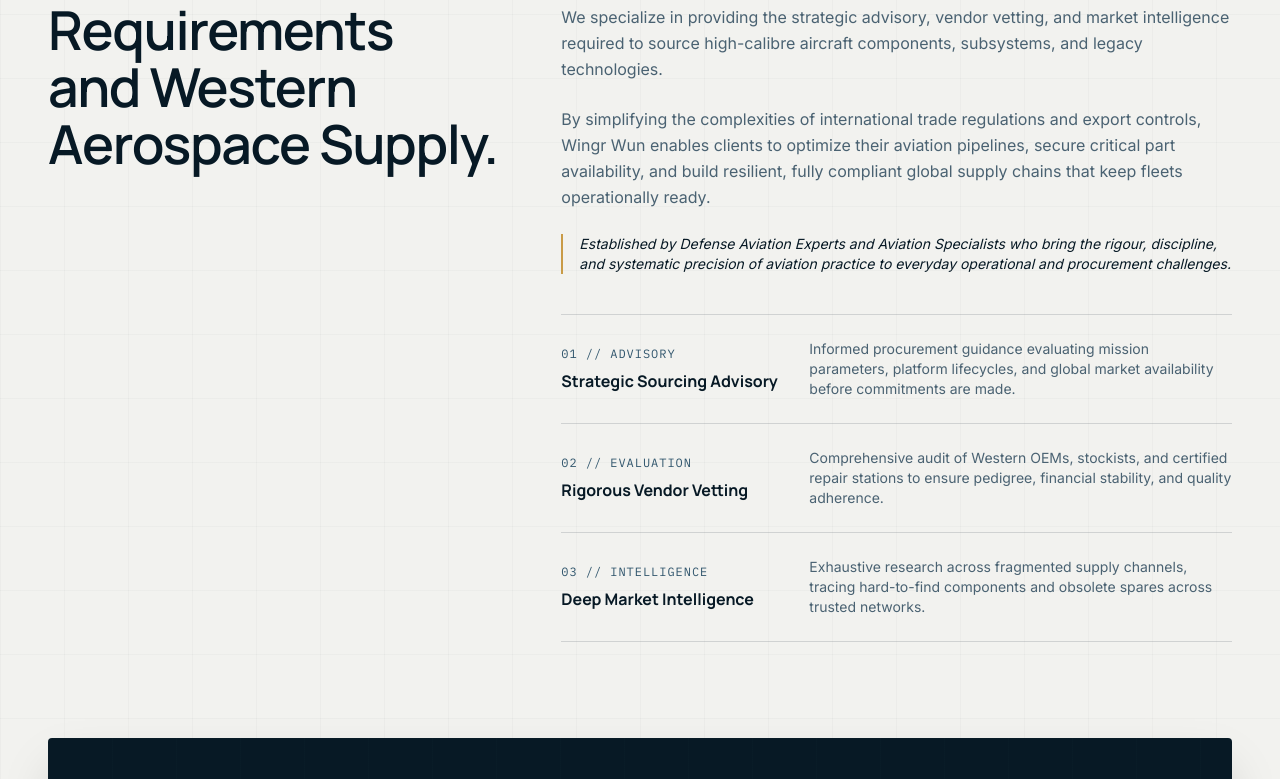
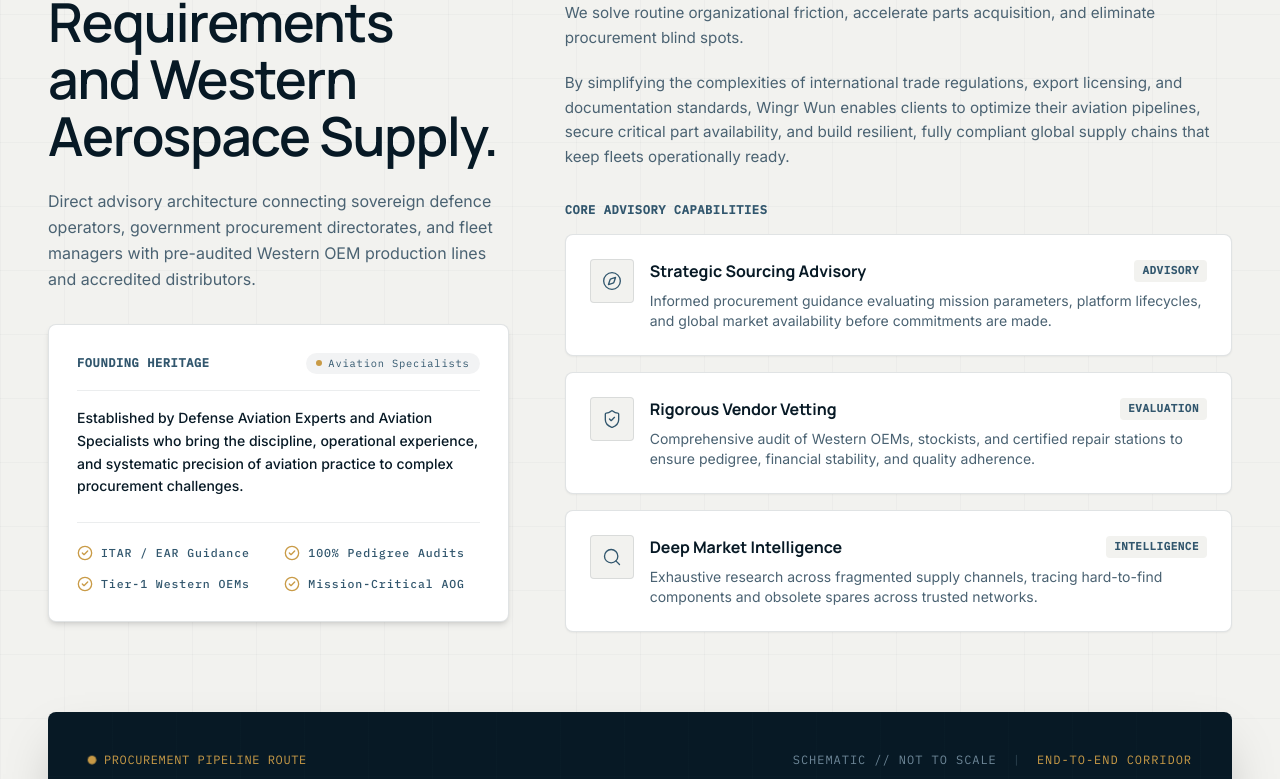
Before and after one commit to digitalerena5-dotcom/Wingr-Wun, a React (Vite) app: page / in a window 1280 px wide. Shown: the part 1195-1974 px from the top of the page. Built offline with nearby package versions, Linux system fonts and the light colour scheme.

Commit message:
Elevate About section styling, executive credentials card, and core advisory capabilities

```diff
--- a/src/components/About/About.jsx
+++ b/src/components/About/About.jsx
@@ -1,86 +1,144 @@
+import { Compass, ShieldCheck, Search, CheckCircle2 } from 'lucide-react';
 import { Reveal } from '../../hooks/useScrollReveal.jsx';
 import BridgeSchematic from '../illustrations/BridgeSchematic.jsx';
 
 export default function About() {
+  const pillars = [
+    {
+      icon: Compass,
+      tag: 'ADVISORY',
+      title: 'Strategic Sourcing Advisory',
+      body: 'Informed procurement guidance evaluating mission parameters, platform lifecycles, and global market availability before commitments are made.',
+    },
+    {
+      icon: ShieldCheck,
+      tag: 'EVALUATION',
+      title: 'Rigorous Vendor Vetting',
+      body: 'Comprehensive audit of Western OEMs, stockists, and certified repair stations to ensure pedigree, financial stability, and quality adherence.',
+    },
+    {
+      icon: Search,
+      tag: 'INTELLIGENCE',
+      title: 'Deep Market Intelligence',
+      body: 'Exhaustive research across fragmented supply channels, tracing hard-to-find components and obsolete spares across trusted networks.',
+    },
+  ];
+
   return (
-    <section id="about" aria-labelledby="about-title" className="section-y relative bg-[#F2F2EF] text-[#071925]">
+    <section id="about" aria-labelledby="about-title" className="section-y relative bg-[#F2F2EF] text-[#071925] overflow-hidden">
       {/* Precision Light Grid */}
       <div className="grid-bg--light absolute inset-0 opacity-60" aria-hidden="true" />
 
       <div className="container-x relative">
-        <div className="grid gap-12 lg:grid-cols-12 lg:gap-12">
-          {/* LEFT: Large Editorial Heading */}
-          <Reveal className="lg:col-span-5">
-            <span className="eyebrow eyebrow--steel">COMPANY POSITIONING</span>
-            <h2 id="about-title" className="h2 mt-6 text-[#071925] tracking-tight">
+        <div className="grid gap-12 lg:grid-cols-12 lg:gap-14 items-start">
+          {/* LEFT: Large Editorial Heading & Authority Credentials */}
+          <div className="lg:col-span-5 space-y-8">
+            <Reveal>
+              <span className="eyebrow eyebrow--steel">COMPANY POSITIONING &amp; MANDATE</span>
+              <h2 id="about-title" className="h2 mt-4 text-[#071925] tracking-tight">
                 A Strategic Bridge<br />
                 Between Defence<br />
                 Requirements<br />
                 and Western<br />
                 Aerospace Supply.
               </h2>
+              <p className="mt-6 text-base leading-relaxed text-[#4A6272]">
+                Direct advisory architecture connecting sovereign defence operators, government procurement directorates, and fleet managers with pre-audited Western OEM production lines and accredited distributors.
+              </p>
             </Reveal>
 
-          {/* RIGHT: In-depth Authentic Brief Narrative */}
-          <div className="lg:col-span-7 lg:pt-12">
-            <Reveal delay={120} className="space-y-6 text-[#4A6272] leading-relaxed">
+            {/* Credential Callout Card */}
+            <Reveal delay={120} className="rounded-lg border border-[rgba(7,25,37,0.12)] bg-white p-6 sm:p-7 shadow-md">
+              <div className="flex items-center justify-between border-b border-[rgba(7,25,37,0.08)] pb-4">
+                <span className="mono text-xs font-semibold uppercase tracking-wider text-[#31566D]">
+                  FOUNDING HERITAGE
+                </span>
+                <span className="inline-flex items-center gap-1.5 rounded-full bg-[#071925]/5 px-2.5 py-0.5 mono text-[0.65rem] text-[#31566D]">
+                  <span className="h-1.5 w-1.5 rounded-full bg-[#C99B47]" />
+                  Aviation Specialists
+                </span>
+              </div>
+
+              <p className="mt-4 text-sm leading-relaxed text-[#071925] font-medium">
+                Established by Defense Aviation Experts and Aviation Specialists who bring the discipline, operational experience, and systematic precision of aviation practice to complex procurement challenges.
+              </p>
+
+              <div className="mt-6 grid grid-cols-1 gap-3 sm:grid-cols-2 pt-5 border-t border-[rgba(7,25,37,0.08)]">
+                <div className="flex items-center gap-2">
+                  <CheckCircle2 size={16} className="text-[#C99B47] shrink-0" />
+                  <span className="mono text-[0.72rem] text-[#31566D] font-medium">ITAR / EAR Guidance</span>
+                </div>
+                <div className="flex items-center gap-2">
+                  <CheckCircle2 size={16} className="text-[#C99B47] shrink-0" />
+                  <span className="mono text-[0.72rem] text-[#31566D] font-medium">100% Pedigree Audits</span>
+                </div>
+                <div className="flex items-center gap-2">
+                  <CheckCircle2 size={16} className="text-[#C99B47] shrink-0" />
+                  <span className="mono text-[0.72rem] text-[#31566D] font-medium">Tier-1 Western OEMs</span>
+                </div>
+                <div className="flex items-center gap-2">
+                  <CheckCircle2 size={16} className="text-[#C99B47] shrink-0" />
+                  <span className="mono text-[0.72rem] text-[#31566D] font-medium">Mission-Critical AOG</span>
+                </div>
+              </div>
+            </Reveal>
+          </div>
+
+          {/* RIGHT: In-depth Authentic Narrative & Interactive Pillars */}
+          <div className="lg:col-span-7 space-y-8">
+            <Reveal delay={100} className="space-y-5 text-[#4A6272] leading-relaxed">
               <p className="font-display text-xl font-medium leading-relaxed text-[#071925]">
                 Wingr Wun is a premier aviation sourcing and procurement consultancy bridging the gap between international defence markets and leading aerospace suppliers across the West.
               </p>
-              <p>
-                We specialize in providing the strategic advisory, vendor vetting, and market intelligence required to source high-calibre aircraft components, subsystems, and legacy technologies.
+              <p className="text-[0.95rem]">
+                We specialize in providing the strategic advisory, vendor vetting, and market intelligence required to source high-calibre aircraft components, subsystems, and legacy technologies. We solve routine organizational friction, accelerate parts acquisition, and eliminate procurement blind spots.
               </p>
-              <p>
-                By simplifying the complexities of international trade regulations and export controls, Wingr Wun enables clients to optimize their aviation pipelines, secure critical part availability, and build resilient, fully compliant global supply chains that keep fleets operationally ready.
-              </p>
-              <p className="border-l-2 border-[#C99B47] pl-4 italic text-sm text-[#071925]">
-                Established by Defense Aviation Experts and Aviation Specialists who bring the rigour, discipline, and systematic precision of aviation practice to everyday operational and procurement challenges.
+              <p className="text-[0.95rem]">
+                By simplifying the complexities of international trade regulations, export licensing, and documentation standards, Wingr Wun enables clients to optimize their aviation pipelines, secure critical part availability, and build resilient, fully compliant global supply chains that keep fleets operationally ready.
               </p>
             </Reveal>
 
             {/* THREE STRATEGIC ADVISORY PILLARS */}
-            <Reveal delay={240} className="mt-10 border-t border-[rgba(7,25,37,0.14)]">
-              <div className="grid gap-6 border-b border-[rgba(7,25,37,0.14)] py-6 sm:grid-cols-[14rem_1fr]">
-                <div>
-                  <span className="mono text-xs uppercase text-[#31566D]">01 // ADVISORY</span>
-                  <h3 className="font-display mt-1 text-base font-bold text-[#071925]">
-                    Strategic Sourcing Advisory
+            <div className="mt-8 space-y-4">
+              <span className="mono text-xs font-bold uppercase tracking-wider text-[#31566D] block">
+                CORE ADVISORY CAPABILITIES
+              </span>
+
+              {pillars.map((p, i) => {
+                const Icon = p.icon;
+                return (
+                  <Reveal
+                    key={p.title}
+                    delay={160 + i * 80}
+                    className="group rounded-lg border border-[rgba(7,25,37,0.12)] bg-white p-5 sm:p-6 shadow-sm transition-all duration-300 hover:border-[#C99B47] hover:shadow-md"
+                  >
+                    <div className="flex flex-col sm:flex-row sm:items-start gap-4">
+                      <div className="flex h-11 w-11 shrink-0 items-center justify-center rounded border border-[rgba(7,25,37,0.1)] bg-[#F2F2EF] text-[#31566D] transition-colors duration-300 group-hover:border-[#C99B47] group-hover:text-[#C99B47] group-hover:bg-[#C99B47]/10">
+                        <Icon size={20} strokeWidth={1.6} />
+                      </div>
+                      <div className="flex-1">
+                        <div className="flex items-center justify-between">
+                          <h3 className="font-display text-base font-bold text-[#071925] transition-colors group-hover:text-[#071925]">
+                            {p.title}
                           </h3>
+                          <span className="mono text-[0.68rem] font-semibold uppercase tracking-wider text-[#31566D] bg-[#F2F2EF] px-2 py-0.5 rounded">
+                            {p.tag}
+                          </span>
                         </div>
-                <p className="text-sm text-[#4A6272] self-center">
-                  Informed procurement guidance evaluating mission parameters, platform lifecycles, and global market availability before commitments are made.
+                        <p className="mt-2 text-xs sm:text-sm leading-relaxed text-[#4A6272]">
+                          {p.body}
                         </p>
                       </div>
-
-              <div className="grid gap-6 border-b border-[rgba(7,25,37,0.14)] py-6 sm:grid-cols-[14rem_1fr]">
-                <div>
-                  <span className="mono text-xs uppercase text-[#31566D]">02 // EVALUATION</span>
-                  <h3 className="font-display mt-1 text-base font-bold text-[#071925]">
-                    Rigorous Vendor Vetting
-                  </h3>
-                </div>
-                <p className="text-sm text-[#4A6272] self-center">
-                  Comprehensive audit of Western OEMs, stockists, and certified repair stations to ensure pedigree, financial stability, and quality adherence.
-                </p>
-              </div>
-
-              <div className="grid gap-6 border-b border-[rgba(7,25,37,0.14)] py-6 sm:grid-cols-[14rem_1fr]">
-                <div>
-                  <span className="mono text-xs uppercase text-[#31566D]">03 // INTELLIGENCE</span>
-                  <h3 className="font-display mt-1 text-base font-bold text-[#071925]">
-                    Deep Market Intelligence
-                  </h3>
-                </div>
-                <p className="text-sm text-[#4A6272] self-center">
-                  Exhaustive research across fragmented supply channels, tracing hard-to-find components and obsolete spares across trusted networks.
-                </p>
                     </div>
                   </Reveal>
+                );
+              })}
+            </div>
           </div>
         </div>
 
         {/* Technical Bridge Schematic Illustration */}
-        <Reveal delay={150} className="brackets relative mt-16 overflow-hidden rounded bg-navy-950 p-6 text-white shadow-2xl sm:p-10 lg:mt-24">
+        <Reveal delay={150} className="brackets relative mt-16 overflow-hidden rounded-lg bg-navy-950 p-6 text-white shadow-2xl sm:p-10 lg:mt-20">
           <div className="grid-bg absolute inset-0 opacity-40" aria-hidden="true" />
           <div className="relative">
             <div className="mb-6 flex flex-wrap items-center justify-between gap-3 border-b border-[color:var(--line-dark)] pb-4">
@@ -88,7 +146,11 @@
                 <span className="h-2 w-2 rounded-full bg-gold animate-pulse-amber" />
                 <span className="mono text-xs uppercase tracking-wider text-gold">PROCUREMENT PIPELINE ROUTE</span>
               </div>
-              <span className="mono text-xs text-steel-grey">SCHEMATIC // NOT TO SCALE</span>
+              <div className="flex items-center gap-4 mono text-xs text-steel-grey">
+                <span>SCHEMATIC // NOT TO SCALE</span>
+                <span className="hidden sm:inline text-steel-grey/40">|</span>
+                <span className="hidden sm:inline text-gold">END-TO-END CORRIDOR</span>
+              </div>
             </div>
             <BridgeSchematic />
           </div>
```
Lines whose indentation alone changed are shown as unchanged.
